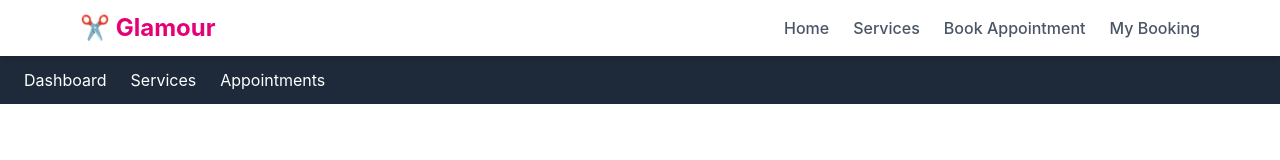
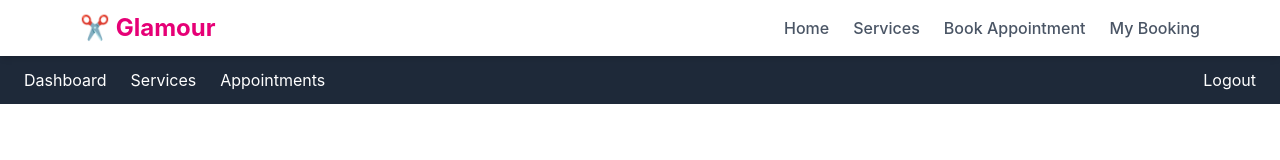
Before and after one commit to ashim77-lc/salon-booking-system, a React (Vite) app in the folder frontend/: page /admin/dashboard in a window 1280 px wide. Shown: the top 160 px of the page. Built offline with nearby package versions, Linux system fonts and the light colour scheme; no server answers; sample sign-in values are in the browser's storage.

Commit message:
Add protected routes and logout

```diff
--- a/frontend/src/App.jsx
+++ b/frontend/src/App.jsx
@@ -10,6 +10,7 @@ import ManageServices from "./pages/admin/ManageServices"
 import ManageAppointments from "./pages/admin/ManageAppointments"
 import Navbar from "./components/Navbar"
 import Footer from "./components/Footer"
+import ProtectedRoute from "./components/ProtectedRoute"
 
 function App() {
   useEffect(() => {
@@ -31,9 +32,10 @@ function App() {
         <Route path="/book" element={<BookAppointment />} />
         <Route path="/my-booking" element={<MyBooking />} />
         <Route path="/admin" element={<Login />} />
-        <Route path="/admin/dashboard" element={<Dashboard />} />
-        <Route path="/admin/services" element={<ManageServices />} />
-        <Route path="/admin/appointments" element={<ManageAppointments />} />
+        <Route path="/admin/dashboard" element={
+        <ProtectedRoute><Dashboard /></ProtectedRoute>} />
+        <Route path="/admin/services" element={<ProtectedRoute><ManageServices /></ProtectedRoute>} />
+        <Route path="/admin/appointments" element={<ProtectedRoute><ManageAppointments /></ProtectedRoute>} />
       </Routes>
       <Footer />
     </BrowserRouter>
--- /dev/null
+++ b/frontend/src/components/ProtectedRoute.jsx
@@ -0,0 +1,13 @@
+import { Navigate } from "react-router-dom"
+
+function ProtectedRoute({ children }) {
+  const isAdmin = localStorage.getItem("isAdmin")
+
+  if (!isAdmin) {
+    return <Navigate to="/admin" />
+  }
+
+  return children
+}
+
+export default ProtectedRoute
--- a/frontend/src/pages/admin/Dashboard.jsx
+++ b/frontend/src/pages/admin/Dashboard.jsx
@@ -31,6 +31,16 @@ function Dashboard() {
             <a href="/admin/dashboard" className="hover:text-pink-300">Dashboard</a>
             <a href="/admin/services" className="hover:text-pink-300">Services</a>
             <a href="/admin/appointments" className="hover:text-pink-300">Appointments</a>
+              <a
+                href="#"
+                onClick={() => {
+                localStorage.removeItem("isAdmin")
+                window.location.href = "/admin"
+                }}
+                className="hover:text-pink-300 ml-auto cursor-pointer"
+            >
+                Logout
+            </a>
             </div>
 
             <div className="max-w-6xl mx-auto px-4 py-16">
--- a/frontend/src/pages/admin/Login.jsx
+++ b/frontend/src/pages/admin/Login.jsx
@@ -15,6 +15,7 @@ function Login() {
       password: password
     }, { withCredentials: true })
     .then(() => {
+      localStorage.setItem("isAdmin", "true")
       navigate("/admin/dashboard")
     })
     .catch(() => {
--- a/frontend/src/pages/admin/ManageAppointments.jsx
+++ b/frontend/src/pages/admin/ManageAppointments.jsx
@@ -35,6 +35,16 @@ function ManageAppointments() {
         <a href="/admin/dashboard" className="hover:text-pink-300">Dashboard</a>
         <a href="/admin/services" className="hover:text-pink-300">Services</a>
         <a href="/admin/appointments" className="hover:text-pink-300">Appointments</a>
+              <a
+                href="#"
+                onClick={() => {
+                localStorage.removeItem("isAdmin")
+                window.location.href = "/admin"
+                }}
+                className="hover:text-pink-300 ml-auto cursor-pointer"
+            >
+                Logout
+            </a>
       </div>
 
       <div className="max-w-6xl mx-auto px-4 py-8">
--- a/frontend/src/pages/admin/ManageServices.jsx
+++ b/frontend/src/pages/admin/ManageServices.jsx
@@ -68,6 +68,16 @@ function ManageServices() {
         <a href="/admin/dashboard" className="hover:text-pink-300">Dashboard</a>
         <a href="/admin/services" className="hover:text-pink-300">Services</a>
         <a href="/admin/appointments" className="hover:text-pink-300">Appointments</a>
+              <a
+                href="#"
+                onClick={() => {
+                localStorage.removeItem("isAdmin")
+                window.location.href = "/admin"
+                }}
+                className="hover:text-pink-300 ml-auto cursor-pointer"
+            >
+                Logout
+            </a>
       </div>
       <div className="max-w-6xl mx-auto px-4 py-16">
         <h1 className="text-3xl font-bold text-gray-700 mb-8">Manage Services</h1>
```
